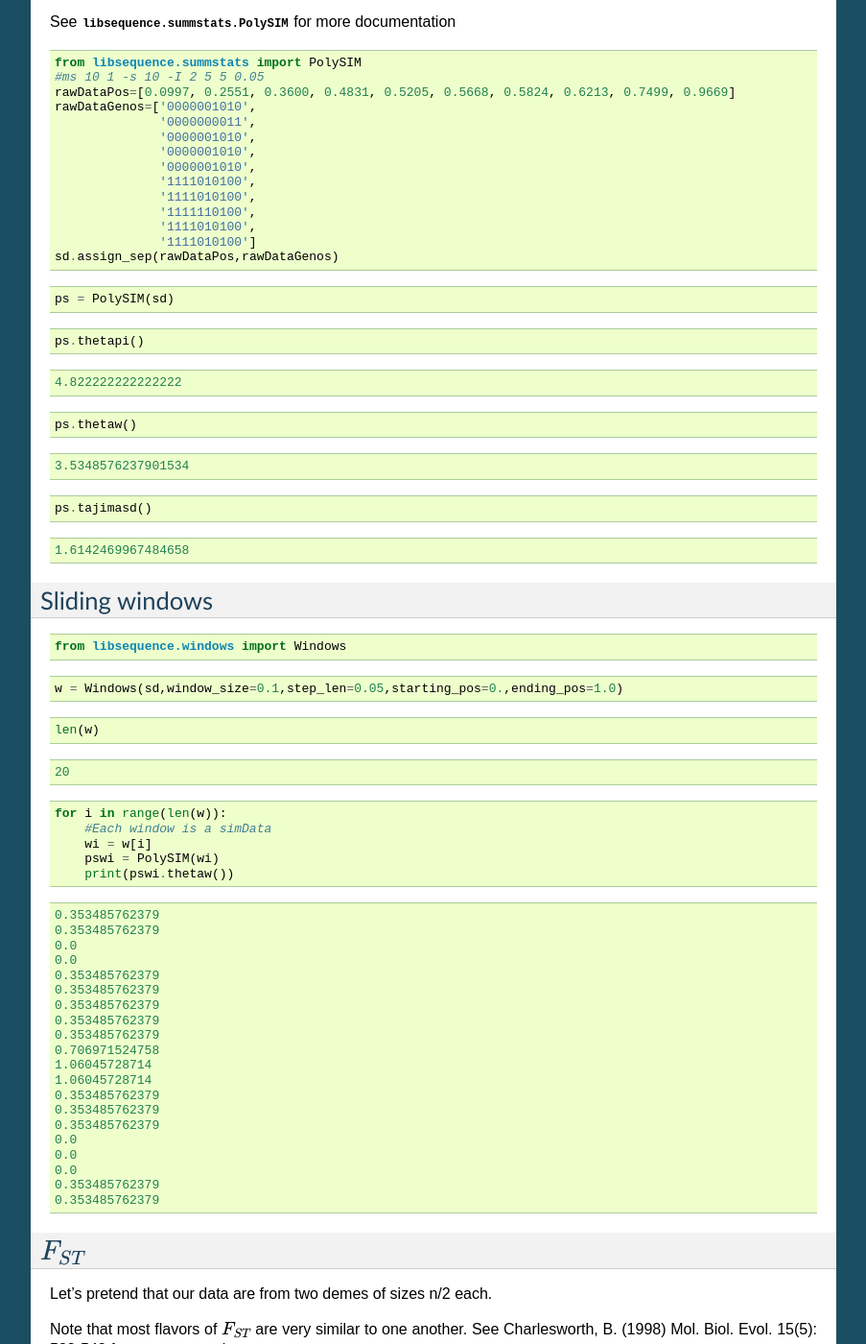
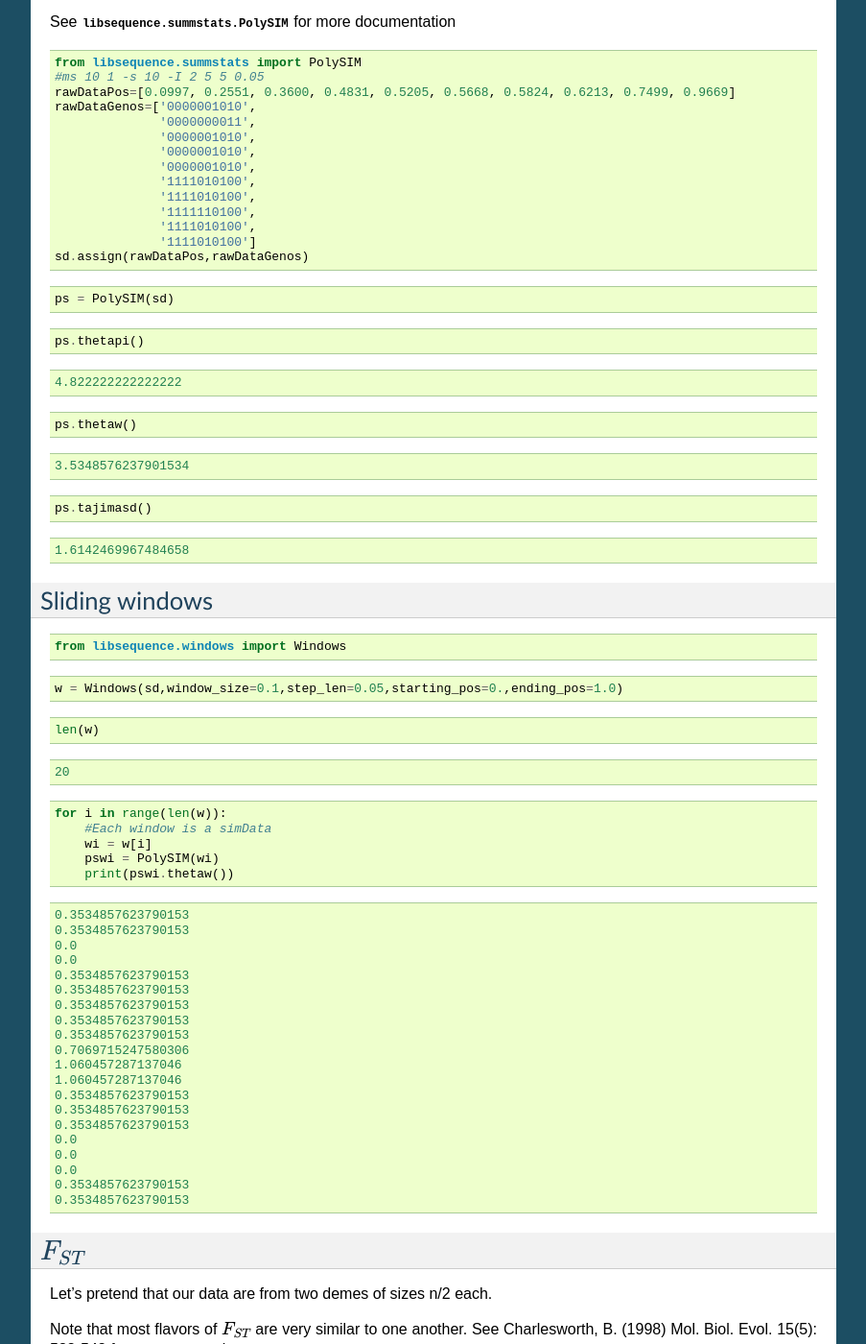
Before and after one commit to molpopgen/pylibseq, a Sphinx documentation site: the page built from doc/pages/overview.rst, in a window 1280 px wide and 1400 px high, scrolled down 1369 px. Shown: the whole window at 96% size, without its empty margins (198-1101 px from the left). Built offline with Sphinx 7.4.7, drawn with Linux system fonts in a browser that asks for light colours; pages that are not in the unit, such as notebooks, are missing from menus; some of the changed text lies outside the part shown.

Commit message:
change notebook to Py3 and re-run

```diff
--- a/doc/pages/overview.rst
+++ b/doc/pages/overview.rst
@@ -6,7 +6,7 @@
 used to process bi-allele data encoded as 0/1 = ancestral/derived,
 respectively
 
-.. code:: python
+.. code:: ipython3
 
     from __future__ import print_function
     from libsequence.polytable import SimData
@@ -20,15 +20,15 @@
 
 Here, there are 2 sites and a sample size of :math:`n=4`
 
-.. code:: python
+.. code:: ipython3
 
     rawData1 = [(0.1,'0101'),(0.2,'1010')]
 
-.. code:: python
+.. code:: ipython3
 
     sd = SimData()
 
-.. code:: python
+.. code:: ipython3
 
     sd.assign(rawData1)
     sd.numsites()
@@ -42,7 +42,7 @@
 
 
 
-.. code:: python
+.. code:: ipython3
 
     sd.size()
 
@@ -55,7 +55,7 @@
 
 
 
-.. code:: python
+.. code:: ipython3
 
     sd.pos()
 
@@ -68,7 +68,7 @@
 
 
 
-.. code:: python
+.. code:: ipython3
 
     sd.data()
 
@@ -83,13 +83,13 @@
 
 Or, you can assign from separate list of positions and haplotypes
 
-.. code:: python
+.. code:: ipython3
 
     rawDataPos = [0.1,0.2]
     rawDataGenos = ['01','10','01','10']
-    sd.assign_sep(rawDataPos,rawDataGenos)
+    sd.assign(rawDataPos,rawDataGenos)
 
-.. code:: python
+.. code:: ipython3
 
     sd.numsites()
 
@@ -102,7 +102,7 @@
 
 
 
-.. code:: python
+.. code:: ipython3
 
     sd.size()
 
@@ -115,7 +115,7 @@
 
 
 
-.. code:: python
+.. code:: ipython3
 
     sd.pos()
 
@@ -128,7 +128,7 @@
 
 
 
-.. code:: python
+.. code:: ipython3
 
     sd.data()
 
@@ -148,7 +148,7 @@
 
 See :class:`libsequence.summstats.PolySIM` for more documentation
 
-.. code:: python
+.. code:: ipython3
 
     from libsequence.summstats import PolySIM
     #ms 10 1 -s 10 -I 2 5 5 0.05
@@ -163,13 +163,13 @@
                   '1111110100',
                   '1111010100',
                   '1111010100']
-    sd.assign_sep(rawDataPos,rawDataGenos)
+    sd.assign(rawDataPos,rawDataGenos)
 
-.. code:: python
+.. code:: ipython3
 
     ps = PolySIM(sd)
 
-.. code:: python
+.. code:: ipython3
 
     ps.thetapi()
 
@@ -182,7 +182,7 @@
 
 
 
-.. code:: python
+.. code:: ipython3
 
     ps.thetaw()
 
@@ -195,7 +195,7 @@
 
 
 
-.. code:: python
+.. code:: ipython3
 
     ps.tajimasd()
 
@@ -211,15 +211,15 @@
 Sliding windows
 ---------------
 
-.. code:: python
+.. code:: ipython3
 
     from libsequence.windows import Windows
 
-.. code:: python
+.. code:: ipython3
 
     w = Windows(sd,window_size=0.1,step_len=0.05,starting_pos=0.,ending_pos=1.0)
 
-.. code:: python
+.. code:: ipython3
 
     len(w)
 
@@ -232,7 +232,7 @@
 
 
 
-.. code:: python
+.. code:: ipython3
 
     for i in range(len(w)):
         #Each window is a simData
@@ -243,26 +243,26 @@
 
 .. parsed-literal::
 
-    0.353485762379
-    0.353485762379
+    0.3534857623790153
+    0.3534857623790153
     0.0
     0.0
-    0.353485762379
-    0.353485762379
-    0.353485762379
-    0.353485762379
-    0.353485762379
-    0.706971524758
-    1.06045728714
-    1.06045728714
-    0.353485762379
-    0.353485762379
-    0.353485762379
+    0.3534857623790153
+    0.3534857623790153
+    0.3534857623790153
+    0.3534857623790153
+    0.3534857623790153
+    0.7069715247580306
+    1.060457287137046
+    1.060457287137046
+    0.3534857623790153
+    0.3534857623790153
+    0.3534857623790153
     0.0
     0.0
     0.0
-    0.353485762379
-    0.353485762379
+    0.3534857623790153
+    0.3534857623790153
 
 
 :math:`F_{ST}`
@@ -274,13 +274,13 @@
 another. See Charlesworth, B. (1998) Mol. Biol. Evol. 15(5): 538-543 for
 a great overview.
 
-.. code:: python
+.. code:: ipython3
 
-    from libsequence.fst import fst
+    from libsequence.fst import Fst
     sd.size()
-    f = fst(sd,[5,5])
+    f = Fst(sd,[5,5])
 
-.. code:: python
+.. code:: ipython3
 
     #Hudson, Slatkin, and Maddison's FST:
     f.hsm()
@@ -294,7 +294,7 @@
 
 
 
-.. code:: python
+.. code:: ipython3
 
     #Slatkin's
     f.slatkin()
@@ -308,7 +308,7 @@
 
 
 
-.. code:: python
+.. code:: ipython3
 
     #Hudson, Boos, and Kaplan, which is also Nei's Gst:
     f.hbk()
@@ -322,7 +322,7 @@
 
 
 
-.. code:: python
+.. code:: ipython3
 
     #Positions of snps shared b/w demes 0 and 1
     f.shared(0,1)
@@ -332,11 +332,11 @@
 
 .. parsed-literal::
 
-    []
+    set()
 
 
 
-.. code:: python
+.. code:: ipython3
 
     #Positions of private mutations in deme 0 and 1:
     f.priv(0,1)
@@ -346,11 +346,11 @@
 
 .. parsed-literal::
 
-    {0: [0.5824, 0.9669], 1: [0.5205]}
+    ({0.5824, 0.9669}, {0.5205})
 
 
 
-.. code:: python
+.. code:: ipython3
 
     #Positions of fixed differences between demes 0 and 1:
     f.fixed(0,1)
@@ -360,4 +360,4 @@
 
 .. parsed-literal::
 
-    [0.0997, 0.2551, 0.36, 0.4831, 0.5668, 0.6213, 0.7499]
+    {0.0997, 0.2551, 0.36, 0.4831, 0.5668, 0.6213, 0.7499}
```
Also changed, not shown: doc/pages/overview.ipynb.
